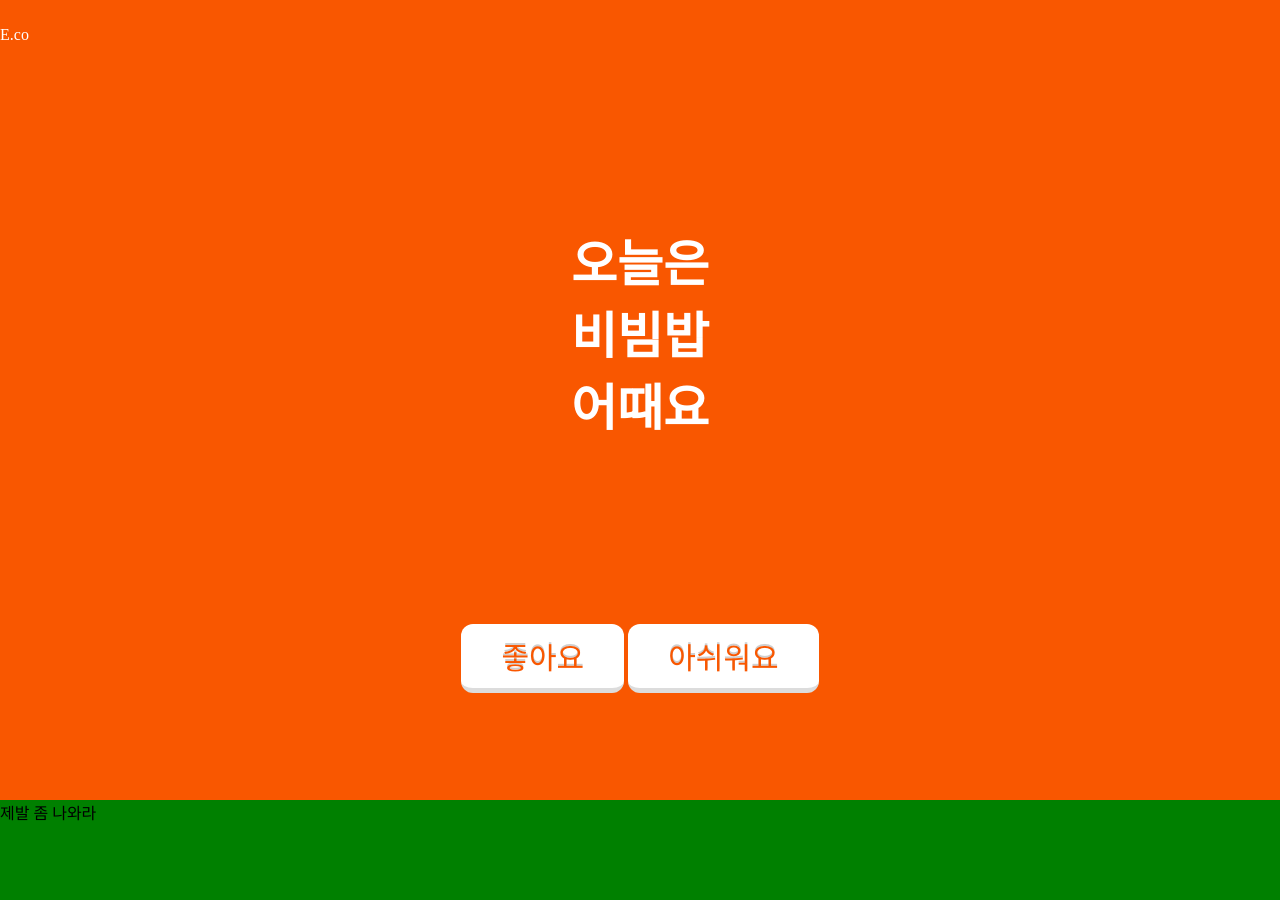
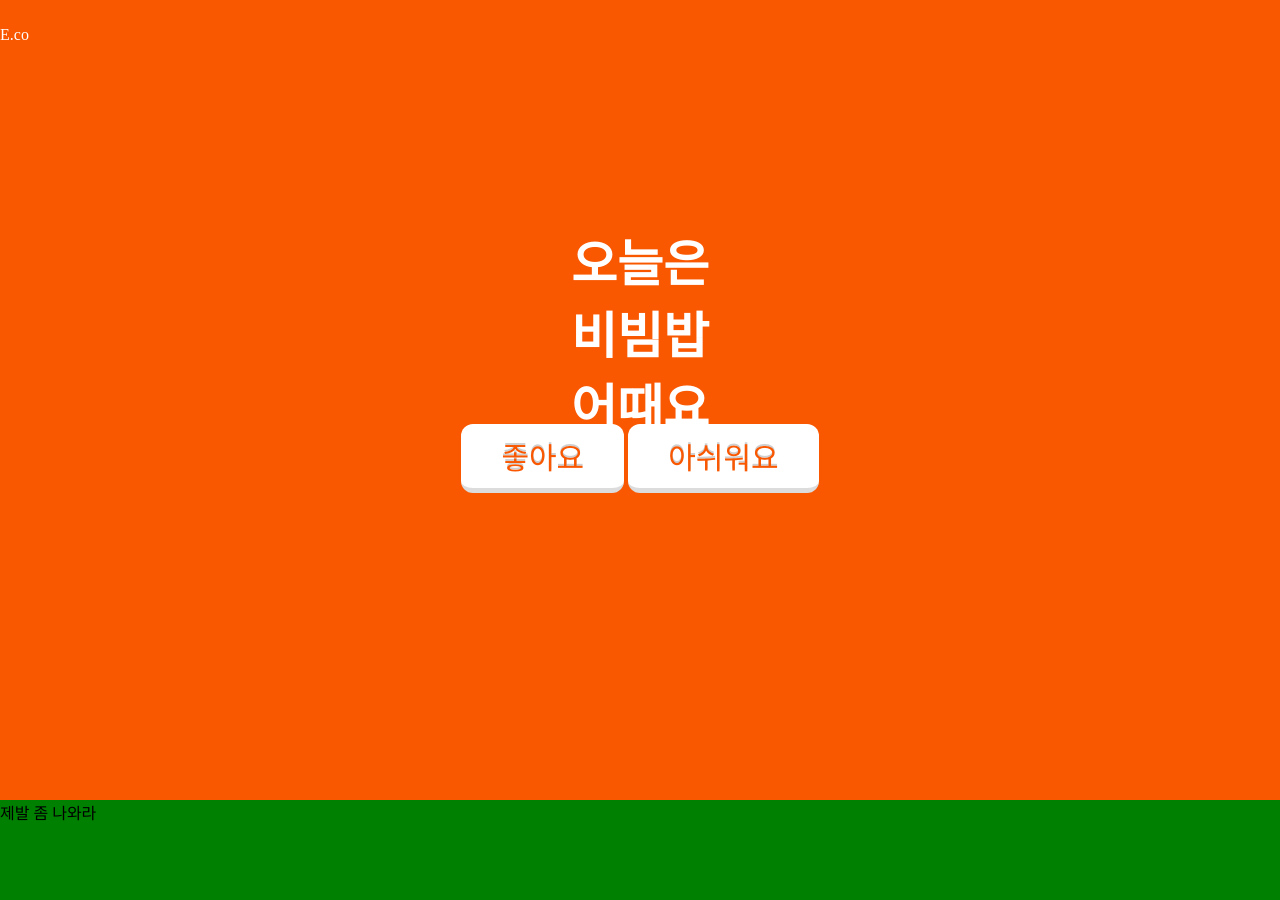
Before and after one commit to eunag63/Pick-the-food, a Django app: page /click/ in a window 1280 px wide. Run offline with Django 3.2, Linux system fonts and the light colour scheme; data comes from the database, SQL or seed files in the repository; some web fonts are replaced.

```diff
--- a/mysite/pickFood/static/css/main.css
+++ b/mysite/pickFood/static/css/main.css
@@ -10,7 +10,7 @@ html, body{
   width: 100%;
 }
 .div2{
-  height: 50%;
+  height: 25%;
   width: 100%;
 }
 .div3{
```
